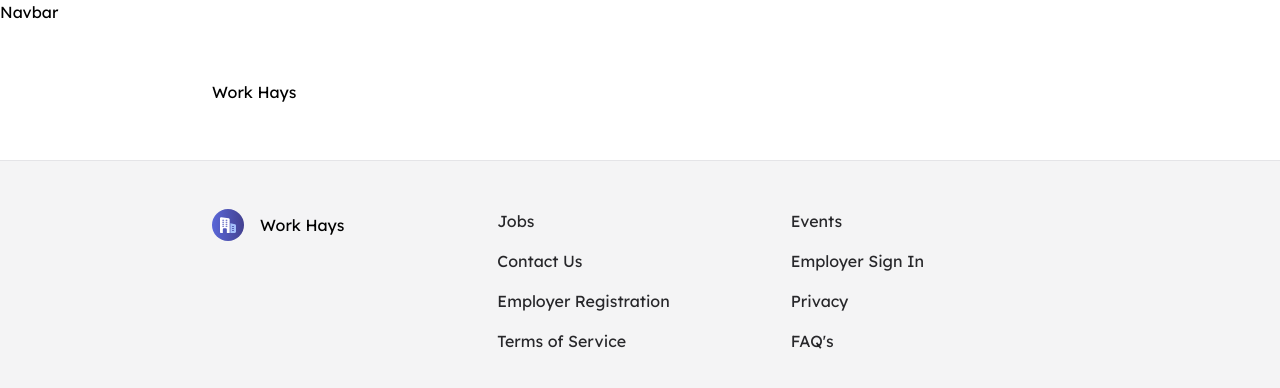
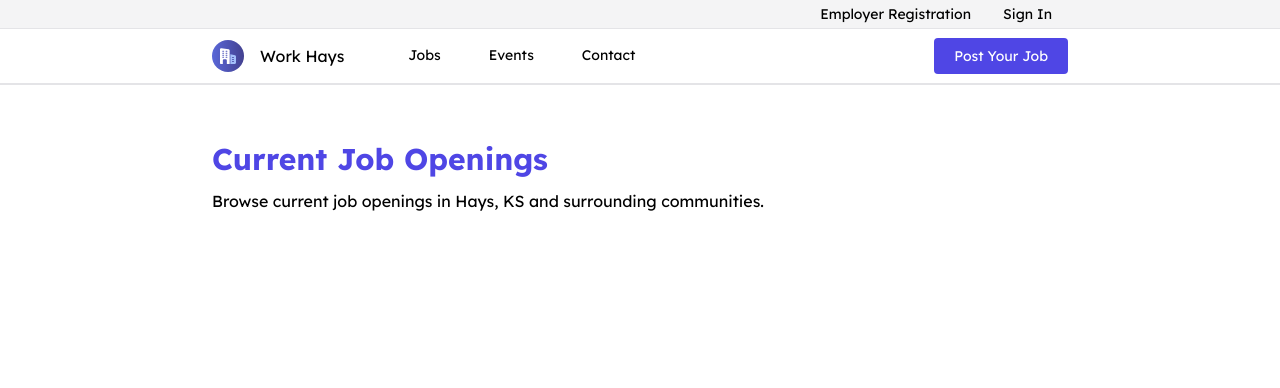
Before and after one commit to garrettbland/workhays-next, a Next.js app: page / in a window 1280 px wide. Shown: the top 388 px of the page. Built offline with nearby package versions, Linux system fonts and the light colour scheme; what @tailwindcss/typography would draw is missing.

Commit message:
setting up page title and moving over navbar from liquid

```diff
--- a/components/Footer.jsx
+++ b/components/Footer.jsx
@@ -25,7 +25,7 @@ const Footer = () => {
                     <div className="grid grid-cols-1 md:grid-cols-2 grid-flow-row gap-4">
                         {footer_links.map(({ title, href }, index) => (
                             <div key={index}>
-                                <Link href={href} key={title}>
+                                <Link href={href}>
                                     <a className="inline-block hover:underline">{title}</a>
                                 </Link>
                             </div>
--- a/components/Navbar.jsx
+++ b/components/Navbar.jsx
@@ -1,5 +1,77 @@
+import { useState } from 'react'
+import Link from 'next/link'
+import Image from 'next/image'
+import logo from '../public/work-hays-logo.svg'
+
 const Navbar = () => {
-    return <nav>Navbar</nav>
+    const [isSignedIn, setSignedIn] = useState(false)
+    return (
+        <>
+            <div className="bg-gray-100 border-b border-gray-200">
+                <div className="max-w-4xl mx-auto px-5 py-1 text-sm flex flex-row justify-end text-black divide-gray-200">
+                    {isSignedIn && (
+                        <Link href="/admin/#/dashboard">
+                            <a className="antialiased hover:underline px-4">Dashboard</a>
+                        </Link>
+                    )}
+                    {!isSignedIn && (
+                        <>
+                            <Link href="/admin/#/register">
+                                <a className="antialiased hover:underline px-4">
+                                    Employer Registration
+                                </a>
+                            </Link>
+                            <Link href="/admin/#/sign-in">
+                                <a className="antialiased hover:underline px-4">Sign In</a>
+                            </Link>
+                        </>
+                    )}
+                </div>
+            </div>
+            <nav className="sticky top-0 left-0 z-20 w-full">
+                <div className="w-full border-b-2 border-gray-200 bg-white bg-opacity-60 backdrop-filter backdrop-blur-md">
+                    <div className="max-w-4xl mx-auto flex flex-row items-center justify-between px-5">
+                        <div className="flex flex-row space-x-12">
+                            <Link href="/">
+                                <a className="flex flex-row space-x-4 items-center hover:underline">
+                                    <Image
+                                        src={logo}
+                                        alt="Work Hays Logo"
+                                        height={32}
+                                        width={32}
+                                        className="w-8 h-8 rounded-full"
+                                    />
+                                    <p>Work Hays</p>
+                                </a>
+                            </Link>
+                            <div className="hidden md:flex flex-row items-center space-x-4 text-sm">
+                                <Link href="/">
+                                    <a className="px-4 py-4 border-b-2 border-transparent hover:border-indigo-600">
+                                        Jobs
+                                    </a>
+                                </Link>
+                                <Link href="/events">
+                                    <a className="px-4 py-4 border-b-2 border-transparent hover:border-indigo-600">
+                                        Events
+                                    </a>
+                                </Link>
+                                <Link href="/contact">
+                                    <a className="px-4 py-4 border-b-2 border-transparent hover:border-indigo-600">
+                                        Contact
+                                    </a>
+                                </Link>
+                            </div>
+                        </div>
+                        <Link href="/admin/#/jobs/new">
+                            <a className="bg-indigo-600 hover:bg-indigo-700 text-white rounded px-5 py-2 hidden md:block text-sm transition-all">
+                                Post Your Job
+                            </a>
+                        </Link>
+                    </div>
+                </div>
+            </nav>
+        </>
+    )
 }
 
 export default Navbar
--- /dev/null
+++ b/components/PageTitle.jsx
@@ -0,0 +1,10 @@
+const PageTitle = ({ title, description }) => {
+	return (
+		<section>
+			<h1 className="text-3xl font-bold text-indigo-600 mb-3">{title}</h1>
+			<p className="prose prose-lg">{description}</p>
+		</section>
+	)
+}
+
+export default PageTitle
--- a/pages/404.jsx
+++ b/pages/404.jsx
@@ -1,20 +1,23 @@
 import Layout from '@/components/Layout'
 import Link from 'next/link'
+import PageTitle from '@/components/PageTitle'
 
 const NotFound = () => {
     return (
         <Layout>
-            <section>
-                <h1 className="text-3xl font-bold text-indigo-600 mb-3">Page Not Found</h1>
-                <p className="prose prose-lg prose-blue">
+            <PageTitle
+                title="Page Not Found"
+                description={
+                    <>
                         Uh Oh. Looks like this page cannot be found. If you are needing assistance,
                         please{' '}
                         <Link href="/contact">
                             <a>contact us</a>
                         </Link>{' '}
                         and let us know.
-                </p>
-            </section>
+                    </>
+                }
+            />
         </Layout>
     )
 }
--- a/pages/contact.jsx
+++ b/pages/contact.jsx
@@ -1,9 +1,13 @@
 import Layout from '@/components/Layout'
+import PageTitle from '@/components/PageTitle'
 
 const Contact = () => {
     return (
         <Layout>
-            <div>Work Hays</div>
+            <PageTitle
+                title="Contact Us"
+                description="Have questions or comments? Please fill out the form below and we will be in touch as soon as we can."
+            />
         </Layout>
     )
 }
--- a/pages/events.jsx
+++ b/pages/events.jsx
@@ -1,9 +1,13 @@
 import Layout from '@/components/Layout'
+import PageTitle from '@/components/PageTitle'
 
 const Events = () => {
     return (
         <Layout>
-            <div>Work Hays</div>
+            <PageTitle
+                title="Events"
+                description="View upcoming events, job fairs, classes, and more."
+            />
         </Layout>
     )
 }
--- a/pages/index.jsx
+++ b/pages/index.jsx
@@ -1,9 +1,14 @@
 import Layout from '@/components/Layout'
+import PageTitle from '@/components/PageTitle'
 
 const Home = () => {
     return (
         <Layout>
-            <div>Work Hays</div>
+            <PageTitle
+                title="Current Job Openings"
+                description="Browse current job openings in Hays, KS and surrounding communities."
+            />
+            <div className="h-[2000px]"></div>
         </Layout>
     )
 }
--- a/pages/privacy.jsx
+++ b/pages/privacy.jsx
@@ -1,9 +1,10 @@
 import Layout from '@/components/Layout'
+import PageTitle from '@/components/PageTitle'
 
 const Privacy = () => {
     return (
         <Layout>
-            <div>Work Hays</div>
+            <PageTitle title="Privacy" description="" />
         </Layout>
     )
 }
--- a/pages/terms.jsx
+++ b/pages/terms.jsx
@@ -1,9 +1,10 @@
 import Layout from '@/components/Layout'
+import PageTitle from '@/components/PageTitle'
 
 const Terms = () => {
     return (
         <Layout>
-            <div>Work Hays</div>
+            <PageTitle title="Terms of Service" description="" />
         </Layout>
     )
 }
```
Lines whose indentation alone changed are shown as unchanged.
